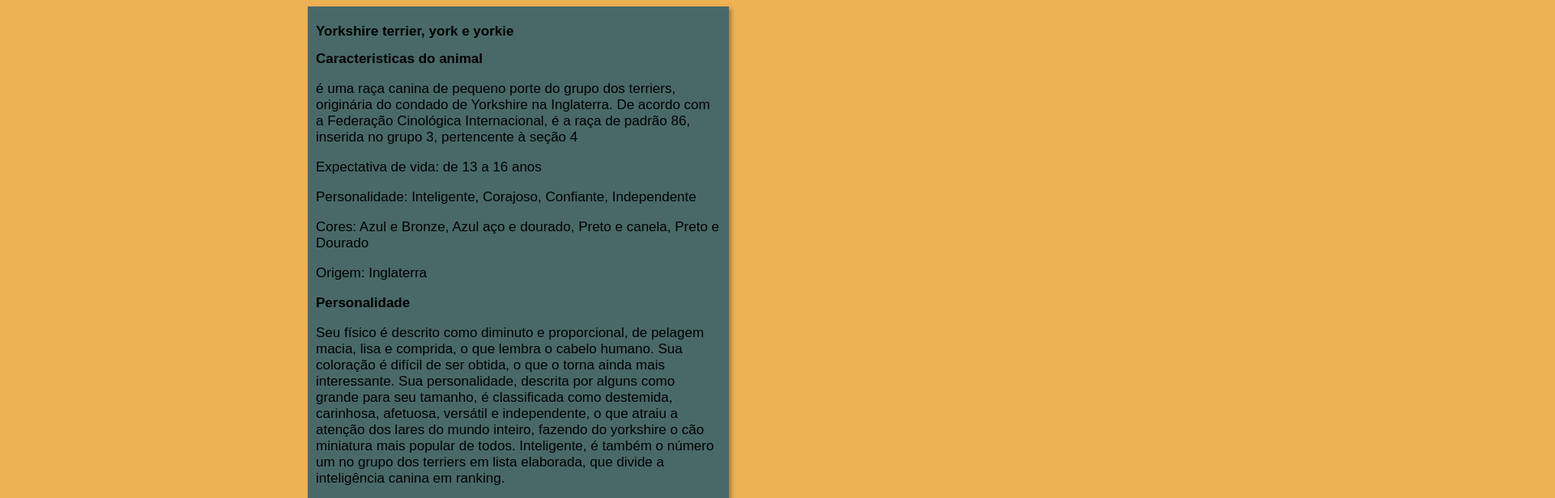
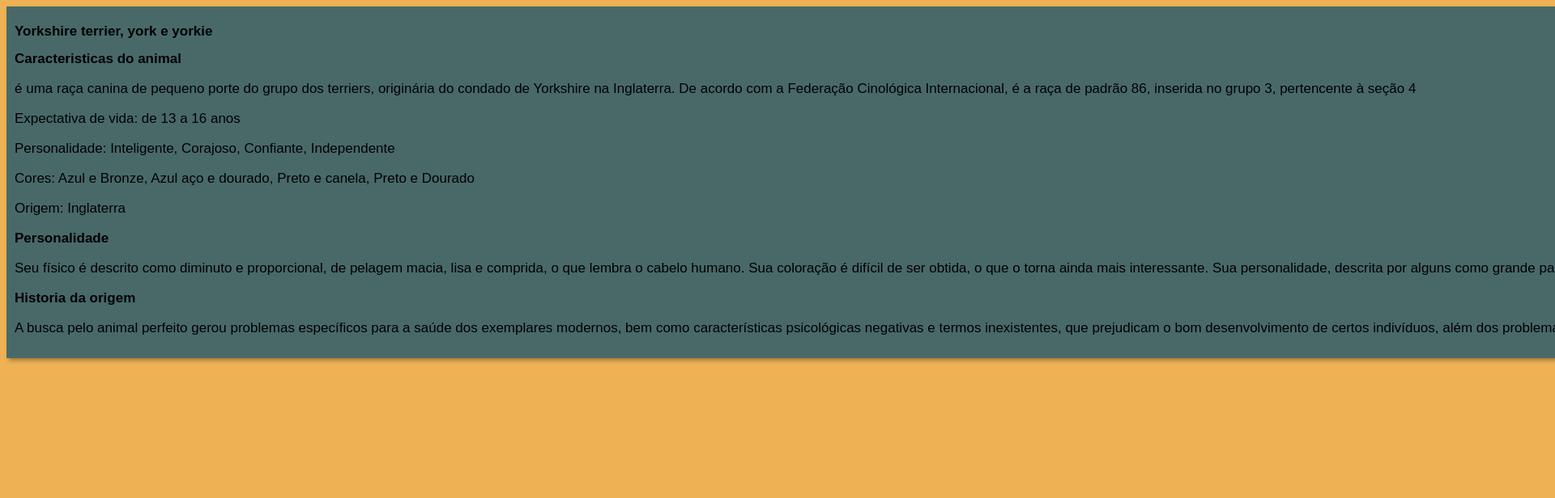
Before and after one commit to PriscilaRosaLeal/projeto-site, a plain HTML site: page index.html in a window 1280 px wide. Shown: the top 616 px of the page at 81% size, 1920 px wide, since content can reach past the window. Drawn offline with Linux system fonts and the light colour scheme.

Commit message:
corrigindo posicao do texto

```diff
--- a/estilos/style.css
+++ b/estilos/style.css
@@ -9,8 +9,8 @@ body{
 
 main{
     background-color: rgb(73, 105, 105);
-    width: 500px;
-    margin: auto;
+    width:max-content;
+    margin:auto;
     padding: 10px;
     box-shadow: 3px 3px 5px rgba(0, 0, 0, 0.308);
 }
```
